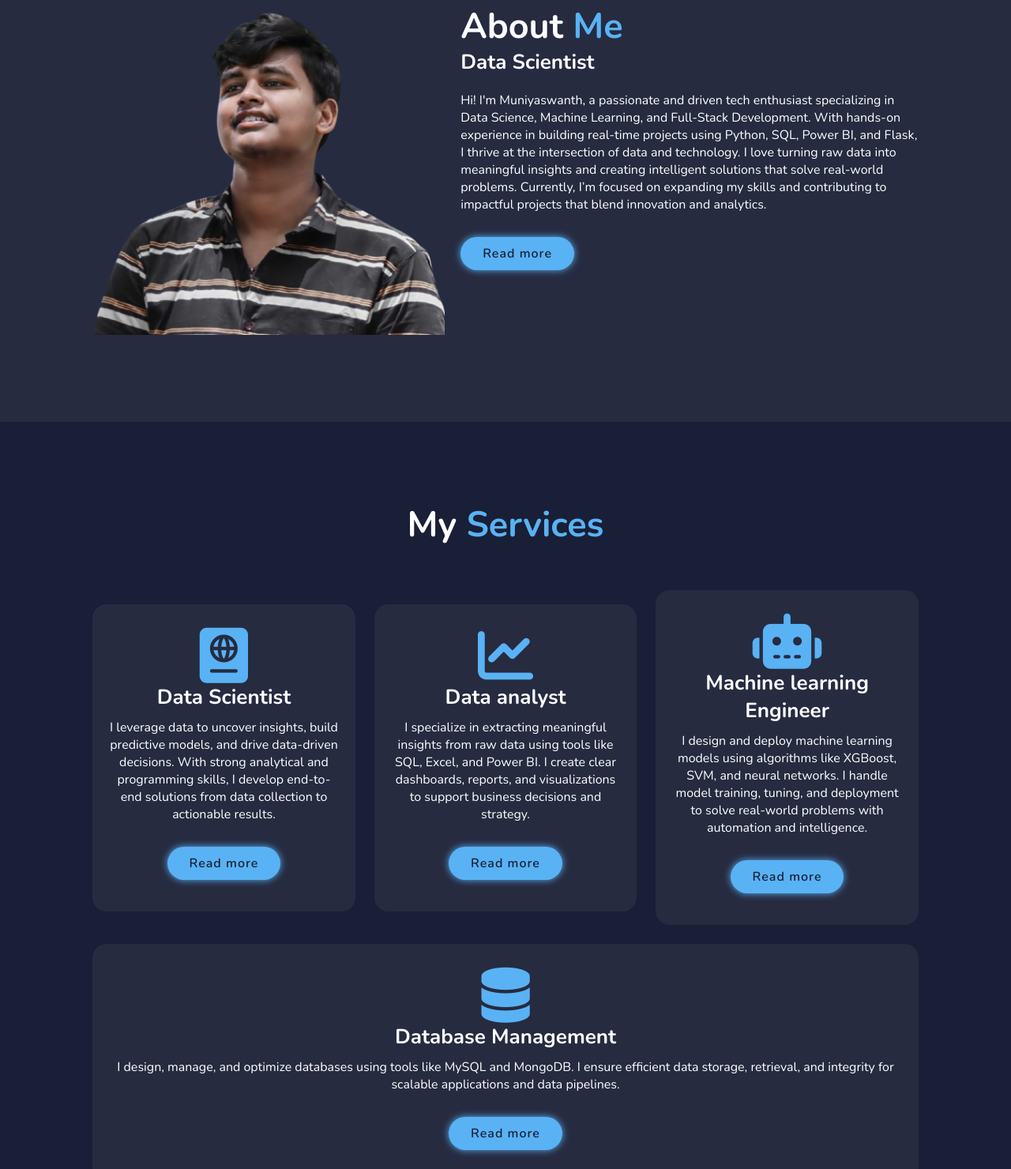
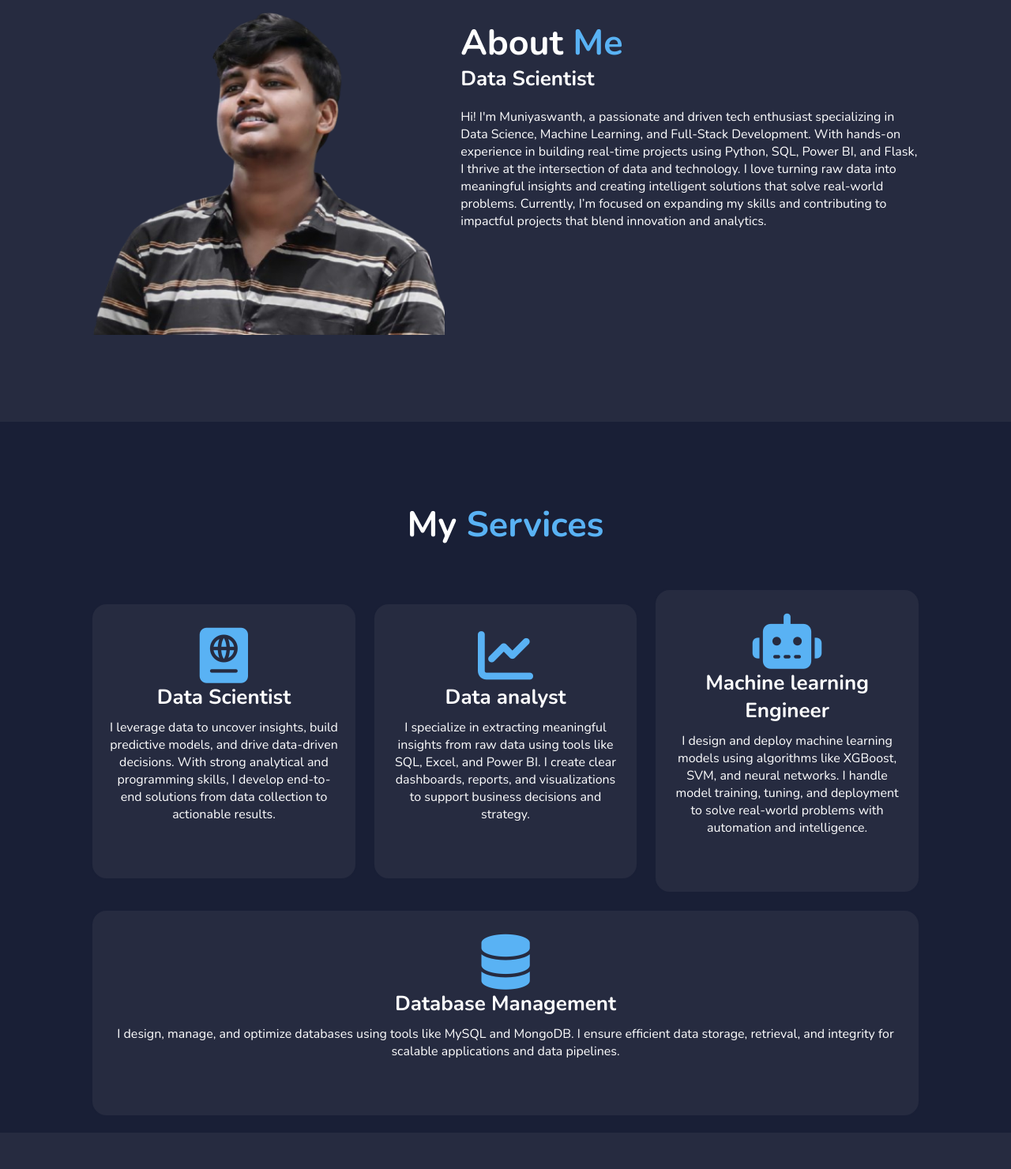
Before and after one commit to Muniyaswanth/Responsive-personal-portfolio, a plain HTML site: page index.html in a window 1280 px wide. Shown: the part 1066-2546 px from the top of the page at 79% size. Drawn offline with nearby package versions, Linux system fonts and the light colour scheme.

Commit message:
index.html

```diff
--- a/index.html
+++ b/index.html
@@ -48,7 +48,6 @@
             <h2 class="heading">About<span> Me</span></h2>
             <h3>Data Scientist</h3>
             <p> Hi! I'm Muniyaswanth, a passionate and driven tech enthusiast specializing in Data Science, Machine Learning, and Full-Stack Development. With hands-on experience in building real-time projects using Python, SQL, Power BI, and Flask, I thrive at the intersection of data and technology. I love turning raw data into meaningful insights and creating intelligent solutions that solve real-world problems. Currently, I’m focused on expanding my skills and contributing to impactful projects that blend innovation and analytics.</p>
-            <a href="#" class="btn">Read more</a>
         </div>
 
     </section>
@@ -60,25 +59,25 @@
                 <i class="fa-solid fa-passport"></i>
                 <h3>Data Scientist</h3>
                 <p>I leverage data to uncover insights, build predictive models, and drive data-driven decisions. With strong analytical and programming skills, I develop end-to-end solutions from data collection to actionable results.</p>
-                <a href="#" class="btn">Read more</a>
+
             </div>
             <div class="services-box">
                 <i class="fa-solid fa-chart-line"></i>
                 <h3>Data analyst</h3>
                 <p>I specialize in extracting meaningful insights from raw data using tools like SQL, Excel, and Power BI. I create clear dashboards, reports, and visualizations to support business decisions and strategy.</p>
-                <a href="#" class="btn">Read more</a>
+
             </div>
             <div class="services-box">
                 <i class="fa-solid fa-robot"></i>
                 <h3>Machine learning Engineer</h3>
                 <p>I design and deploy machine learning models using algorithms like XGBoost, SVM, and neural networks. I handle model training, tuning, and deployment to solve real-world problems with automation and intelligence.</p>
-                <a href="#" class="btn">Read more</a>
+
             </div>
             <div class="services-box">
                 <i class="fa-solid fa-database"></i>
                 <h3>Database Management</h3>
                 <p>I design, manage, and optimize databases using tools like MySQL and MongoDB. I ensure efficient data storage, retrieval, and integrity for scalable applications and data pipelines.</p>
-                <a href="#" class="btn">Read more</a>
+
             </div>
         </div>
     </section>
```
